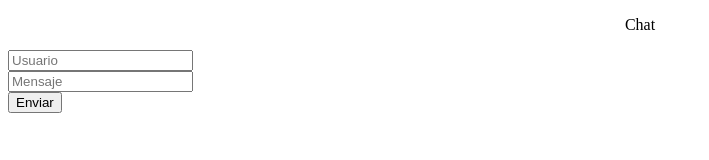
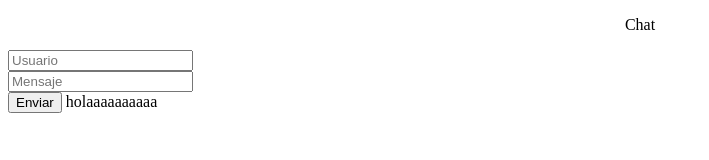
Before and after one commit to almaevs/proyectochat, a website: page public/index.html in a window 1280 px wide. Shown: the whole page, without its empty margins (0-709 px from the left). Drawn offline with nearby package versions, Linux system fonts and the light colour scheme; no server answers.

Commit message:
cambio en index

```diff
--- a/public/index.html
+++ b/public/index.html
@@ -29,7 +29,7 @@
     <button class="btn btn-primary"  id="enviar">
       Enviar
     </button>
-
+    holaaaaaaaaaa
 
   </div>
   </div>
```
